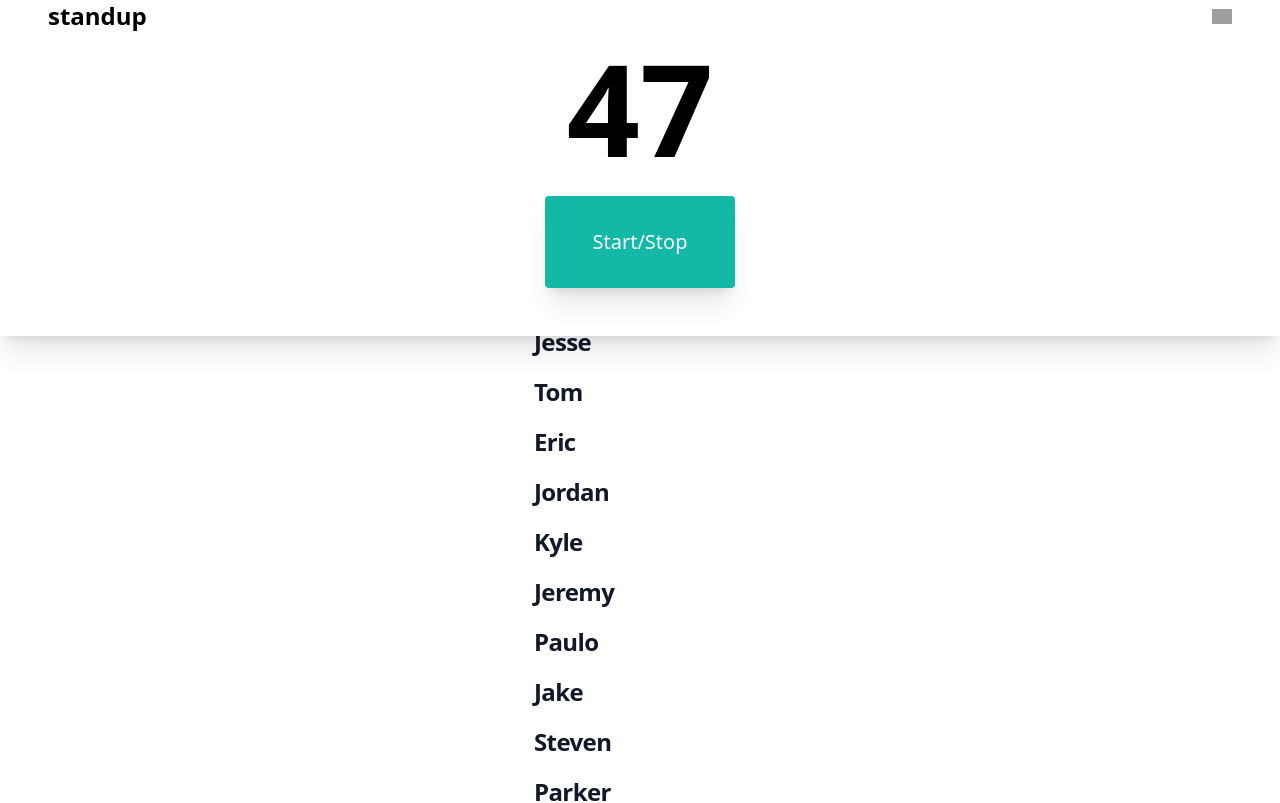
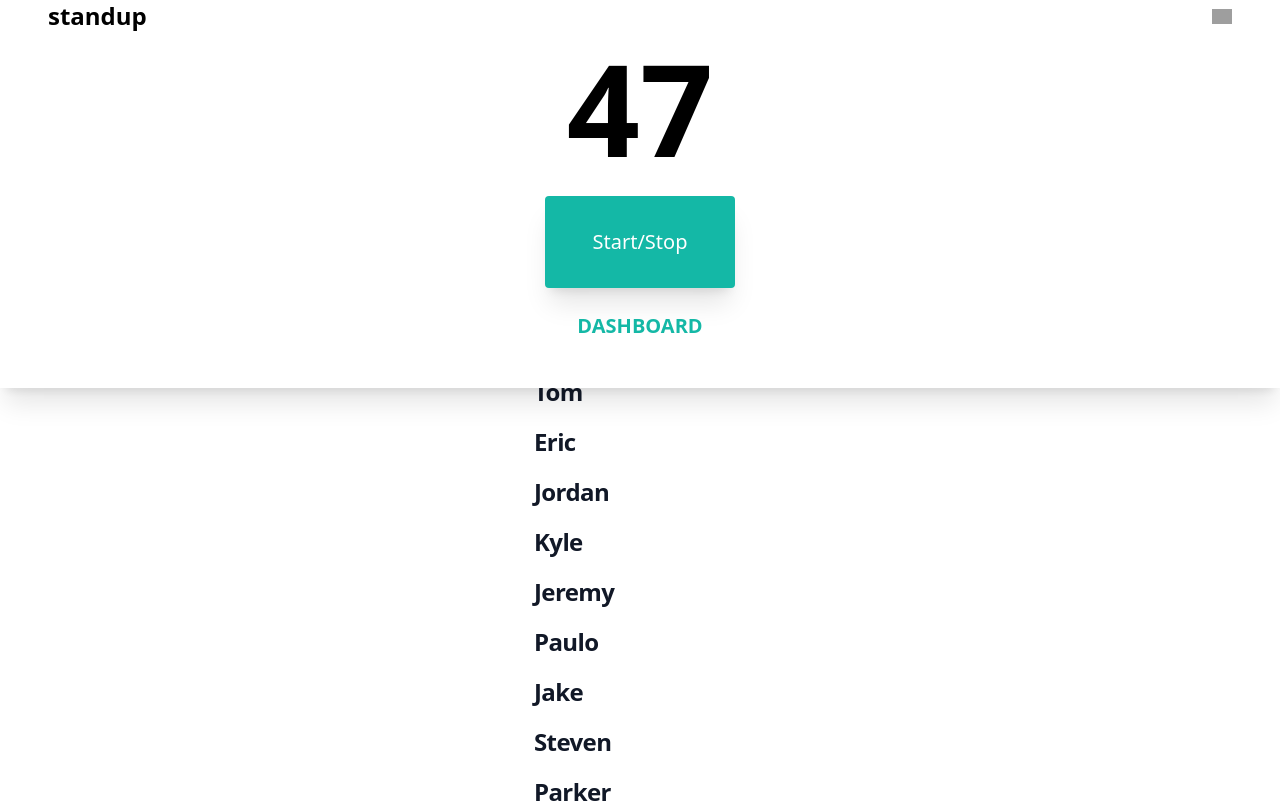
Before and after one commit to kel89/standup-timer, a React (Create React App) app: page / in a window 1280 px wide. Shown: the top 803 px of the page. Built offline with nearby package versions, Linux system fonts and the light colour scheme; grey boxes are pictures that could not be loaded.

Commit message:
added link to dash

```diff
--- a/src/components/timer.js
+++ b/src/components/timer.js
@@ -70,6 +70,7 @@ export default function Timer({
           >
             Start/Stop
           </button>
+          <a href="https://app.clickup.com/2277049/dashboards/25fnt-1410" target="_blank" rel="noreferrer" className="text-teal-500 mt-6 text-xl font-bold uppercase block mx-auto text-center">dashboard</a>
         </div>
       </div>
       <img
```
Also changed, not shown: 1 other file (tests, documents, lock files or other folders).
